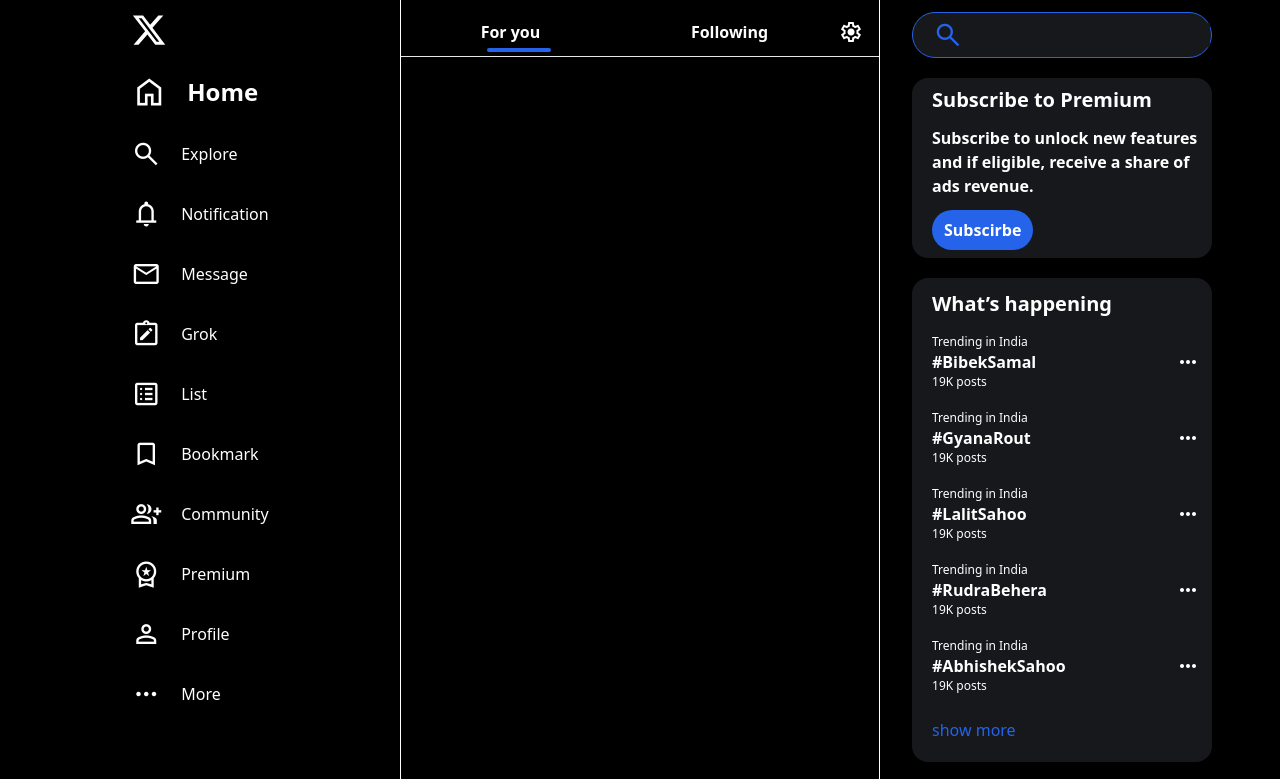
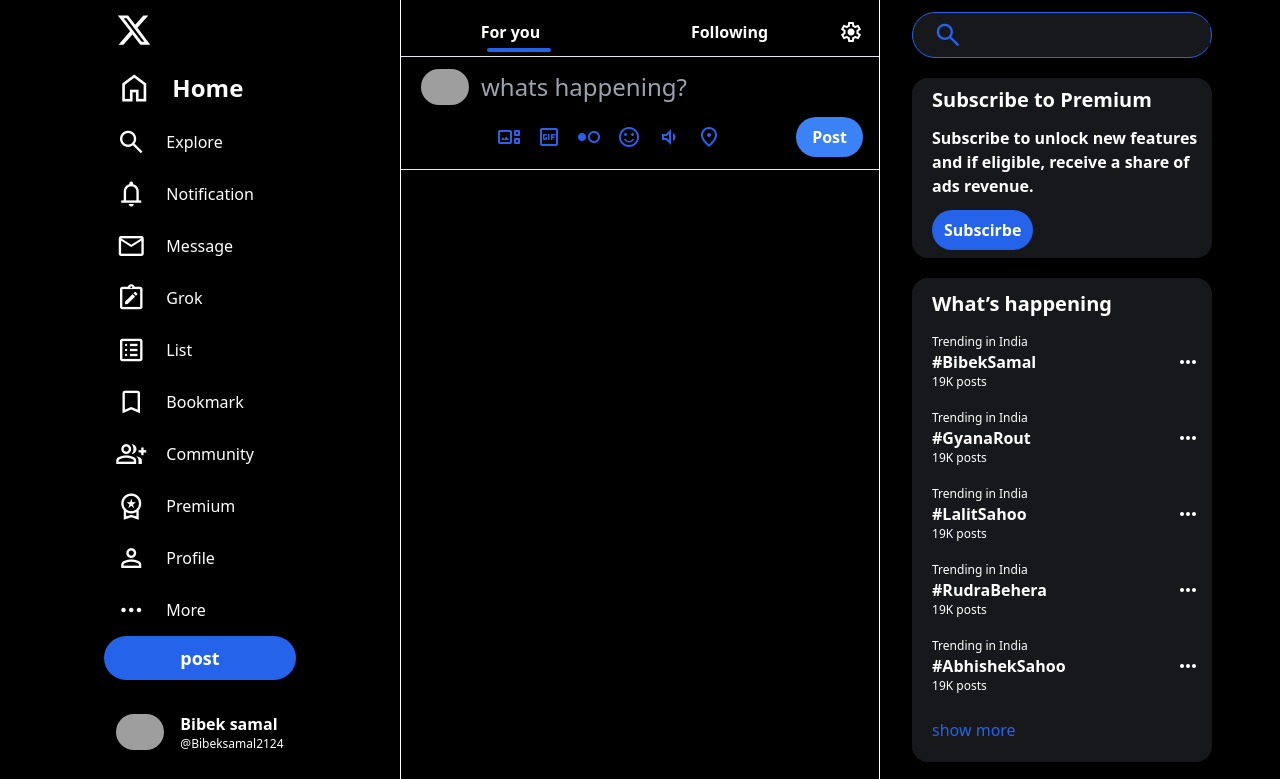
Before and after one commit to Bibek-only/X-UI-clone, a website built with Vite: page index.html in a window 1280 px wide. Shown: the top 779 px of the page. Built offline with nearby package versions, Linux system fonts and the light colour scheme; grey boxes are pictures that could not be loaded.

Commit message:
designing the posts part

```diff
--- a/index.html
+++ b/index.html
@@ -31,103 +31,153 @@
           </div>
           <ul class="flex flex-col text-1.5xl">
             <li
-              class="flex items-center gap-5 text-2xl px-3 py-3 hover:bg-[#16181c] hover:rounded-3xl duration-200 font-bold"
+              class="flex items-center gap-5 text-2xl px-3 py-2 hover:bg-[#16181c] hover:rounded-3xl duration-200 font-bold"
             >
-              <span class="material-symbols-outlined text-4xl"> home </span>
+              <span class="cursor-pointer material-symbols-outlined text-4xl"> home </span>
               Home
             </li>
             <li
-              class="flex items-center gap-5 px-3 py-3 hover:bg-[#16181c] hover:rounded-3xl duration-200"
+              class="flex items-center gap-5 px-3 py-2 hover:bg-[#16181c] hover:rounded-3xl duration-200"
             >
-              <span class="material-symbols-outlined text-3xl"> search </span>
+              <span class="cursor-pointer material-symbols-outlined text-3xl"> search </span>
               Explore
             </li>
             <li
-              class="flex items-center gap-5 px-3 py-3 hover:bg-[#16181c] hover:rounded-3xl duration-200"
+              class="flex items-center gap-5 px-3 py-2 hover:bg-[#16181c] hover:rounded-3xl duration-200"
             >
-              <span class="material-symbols-outlined text-3xl">
+              <span class="cursor-pointer material-symbols-outlined text-3xl">
                 notifications
               </span>
               Notification
             </li>
             <li
-              class="flex items-center gap-5 px-3 py-3 hover:bg-[#16181c] hover:rounded-3xl duration-200"
+              class="flex items-center gap-5 px-3 py-2 hover:bg-[#16181c] hover:rounded-3xl duration-200"
             >
-              <span class="material-symbols-outlined text-3xl"> mail </span>
+              <span class="cursor-pointer material-symbols-outlined text-3xl"> mail </span>
               Message
             </li>
             <li
-              class="flex items-center gap-5 px-3 py-3 hover:bg-[#16181c] hover:rounded-3xl duration-200"
+              class="flex items-center gap-5 px-3 py-2 hover:bg-[#16181c] hover:rounded-3xl duration-200"
             >
-              <span class="material-symbols-outlined text-3xl"> note_alt </span>
+              <span class="cursor-pointer material-symbols-outlined text-3xl"> note_alt </span>
               Grok
             </li>
             <li
-              class="flex items-center gap-5 px-3 py-3 hover:bg-[#16181c] hover:rounded-3xl duration-200"
+              class="flex items-center gap-5 px-3 py-2 hover:bg-[#16181c] hover:rounded-3xl duration-200"
             >
-              <span class="material-symbols-outlined text-3xl"> list_alt </span>
+              <span class="cursor-pointer material-symbols-outlined text-3xl"> list_alt </span>
               List
             </li>
             <li
-              class="flex items-center gap-5 px-3 py-3 hover:bg-[#16181c] hover:rounded-3xl duration-200"
+              class="flex items-center gap-5 px-3 py-2 hover:bg-[#16181c] hover:rounded-3xl duration-200"
             >
-              <span class="material-symbols-outlined text-3xl"> bookmark </span>
+              <span class="cursor-pointer material-symbols-outlined text-3xl"> bookmark </span>
               Bookmark
             </li>
             <li
-              class="flex items-center gap-5 px-3 py-3 hover:bg-[#16181c] hover:rounded-3xl duration-200"
+              class="flex items-center gap-5 px-3 py-2 hover:bg-[#16181c] hover:rounded-3xl duration-200"
             >
-              <span class="material-symbols-outlined text-3xl">
+              <span class="cursor-pointer material-symbols-outlined text-3xl">
                 group_add
               </span>
               Community
             </li>
             <li
-              class="flex items-center gap-5 px-3 py-3 hover:bg-[#16181c] hover:rounded-3xl duration-200"
+              class="flex items-center gap-5 px-3 py-2 hover:bg-[#16181c] hover:rounded-3xl duration-200"
             >
-              <span class="material-symbols-outlined text-3xl">
+              <span class="cursor-pointer material-symbols-outlined text-3xl">
                 workspace_premium
               </span>
               Premium
             </li>
             <li
-              class="flex items-center gap-5 px-3 py-3 hover:bg-[#16181c] hover:rounded-3xl duration-200"
+              class="flex items-center gap-5 px-3 py-2 hover:bg-[#16181c] hover:rounded-3xl duration-200"
             >
-              <span class="material-symbols-outlined text-3xl"> person </span>
+              <span class="cursor-pointer material-symbols-outlined text-3xl"> person </span>
               Profile
             </li>
             <li
-              class="flex items-center gap-5 px-3 py-3 hover:bg-[#16181c] hover:rounded-3xl duration-200"
+              class="flex items-center gap-5 px-3 py-2 hover:bg-[#16181c] hover:rounded-3xl duration-200"
             >
-              <span class="material-symbols-outlined text-3xl">
+              <span class="cursor-pointer material-symbols-outlined text-3xl">
                 more_horiz
               </span>
               More
             </li>
           </ul>
+          <button class="bg-blue-600 rounded-full p-2 text-lg font-bold">
+            post
+          </button>
+          <div class="card flex items-center w-full mt-5 duration-200 hover:bg-[#16181c] rounded-full px-3 pr-3 py-3">
+            <div class="flex items-center gap-4">
+              <img src="https://media.licdn.com/dms/image/D4D03AQHHWIX-Bov3_g/profile-displayphoto-shrink_100_100/0/1689774845341?e=1718236800&v=beta&t=iEW88dQ0VNCfUZ-pdVZzd50IDxko68ZEONEQUC2sY44" alt="profile" class="w-12 rounded-full">
+              <div class="info">
+                <p class="font-bold">Bibek samal</p>
+                <p class="text-xs">@Bibeksamal2124</p>
+              </div>
+            </div>
+          </div>
         </div>
       </div>
 
       <!-- the second pannel start -->
 
       <div class="second w-2/5 border-l border-r border-white">
-
         <!-- top of the second pannel -->
 
         <div class="top flex w-full font-bold mt-2 py-3 border-b relative">
-          <div class="slide1 w-16 h-1 bg-blue-600 absolute bottom-1 left-[18%] rounded-full"></div>
-          <div class="slide2 w-20 h-1 bg-blue-600 absolute bottom-1 right-[23.2%] rounded-full hidden"></div>
+          <div
+            class="slide1 w-16 h-1 bg-blue-600 absolute bottom-1 left-[18%] rounded-full"
+          ></div>
+          <div
+            class="slide2 w-20 h-1 bg-blue-600 absolute bottom-1 right-[23.2%] rounded-full hidden"
+          ></div>
           <div class="left w-1/2 flex items-center justify-center">For you</div>
           <div class="right w-1/2 flex items-center justify-center">
             Following
           </div>
           <div class="setting flex items-end justify-center">
-            <span class="material-symbols-outlined mr-4"> settings </span>
+            <span class="cursor-pointer material-symbols-outlined mr-4"> settings </span>
           </div>
         </div>
 
+        <!-- the search bar start -->
+        <div class="search w-full border-b">
+          <div class="first flex w-full items-center ml-5 my-3 gap-3">
+            <img
+              src="https://media.licdn.com/dms/image/D4D03AQHHWIX-Bov3_g/profile-displayphoto-shrink_100_100/0/1689774845341?e=1718236800&v=beta&t=iEW88dQ0VNCfUZ-pdVZzd50IDxko68ZEONEQUC2sY44"
+              alt="profile"
+              class="w-12 rounded-full"
+            />
+            <input
+              type="text"
+              placeholder="whats happening?"
+              class="bg-black outline-none text-2xl"
+            />
+          </div>
+          <div class="second flex w-full items-center justify-between mb-3">
+            <div class="left ml-24">
+              <div class="icons flex gap-4 text-blue-600">
+                <span class="cursor-pointer material-symbols-outlined">
+                  gallery_thumbnail
+                </span>
+                <span class="cursor-pointer material-symbols-outlined"> gif_box </span>
+                <span class="cursor-pointer material-symbols-outlined"> hdr_weak </span>
+                <span class="cursor-pointer material-symbols-outlined">
+                  sentiment_satisfied
+                </span>
+                <span class="cursor-pointer material-symbols-outlined">
+                  volume_down
+                  </span>
+                <span class="cursor-pointer material-symbols-outlined"> location_on </span>
+              </div>
+            </div>
+            <button class="bg-blue-500 rounded-full p-2 px-4 font-bold mr-4 ">
+              Post
+            </button>
+          </div>
+        </div>
         <!-- the posts part start -->
-
       </div>
 
       <!-- the third pannel start -->
@@ -138,7 +188,7 @@
         <div
           class="search-box w-9/12 flex items-center justify-start gap-4 rounded-full border border-blue-600 bg-[#16181c] ml-8 mt-3 p-1 pl-5"
         >
-          <span class="material-symbols-outlined text-3xl text-blue-600">
+          <span class="cursor-pointer material-symbols-outlined text-3xl text-blue-600">
             search
           </span>
           <input type="text" class="w-max outline-none bg-[#16181c]" />
@@ -172,7 +222,7 @@
               <div class="count text-xs">19K posts</div>
             </div>
             <div class="right-part flex justify-start items-center">
-              <span class="material-symbols-outlined text-s"> more_horiz </span>
+              <span class="cursor-pointer material-symbols-outlined text-s"> more_horiz </span>
             </div>
           </div>
           <div
@@ -184,7 +234,7 @@
               <div class="count text-xs">19K posts</div>
             </div>
             <div class="right-part flex justify-start items-center">
-              <span class="material-symbols-outlined text-s"> more_horiz </span>
+              <span class="cursor-pointer material-symbols-outlined text-s"> more_horiz </span>
             </div>
           </div>
           <div
@@ -196,7 +246,7 @@
               <div class="count text-xs">19K posts</div>
             </div>
             <div class="right-part flex justify-start items-center">
-              <span class="material-symbols-outlined text-s"> more_horiz </span>
+              <span class="cursor-pointer material-symbols-outlined text-s"> more_horiz </span>
             </div>
           </div>
           <div
@@ -208,7 +258,7 @@
               <div class="count text-xs">19K posts</div>
             </div>
             <div class="right-part flex justify-start items-center">
-              <span class="material-symbols-outlined text-s"> more_horiz </span>
+              <span class="cursor-pointer material-symbols-outlined text-s"> more_horiz </span>
             </div>
           </div>
           <div
@@ -220,7 +270,7 @@
               <div class="count text-xs">19K posts</div>
             </div>
             <div class="right-part flex justify-start items-center">
-              <span class="material-symbols-outlined text-s"> more_horiz </span>
+              <span class="cursor-pointer material-symbols-outlined text-s"> more_horiz </span>
             </div>
           </div>
           <p class="ml-5 my-5 text-blue-600">show more</p>
```
Also changed, not shown: src/output.css.
